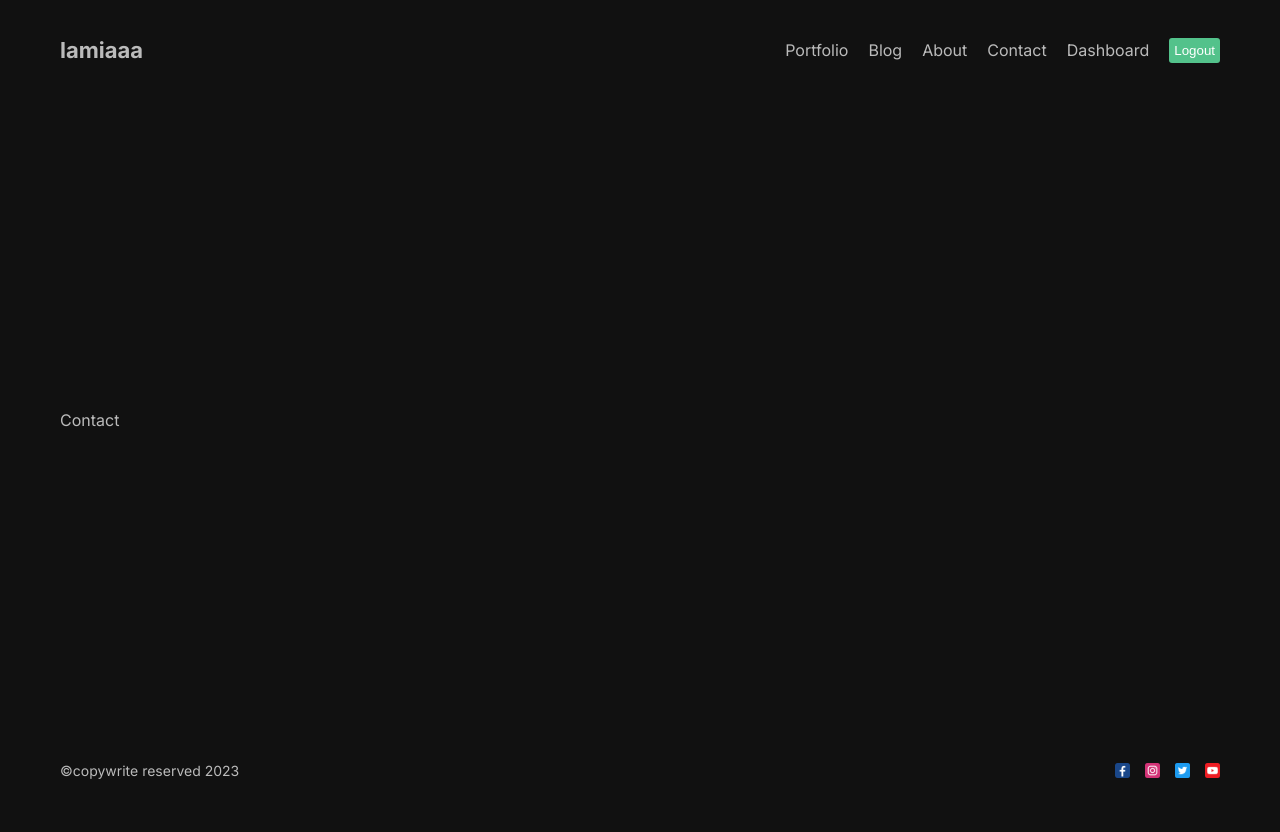
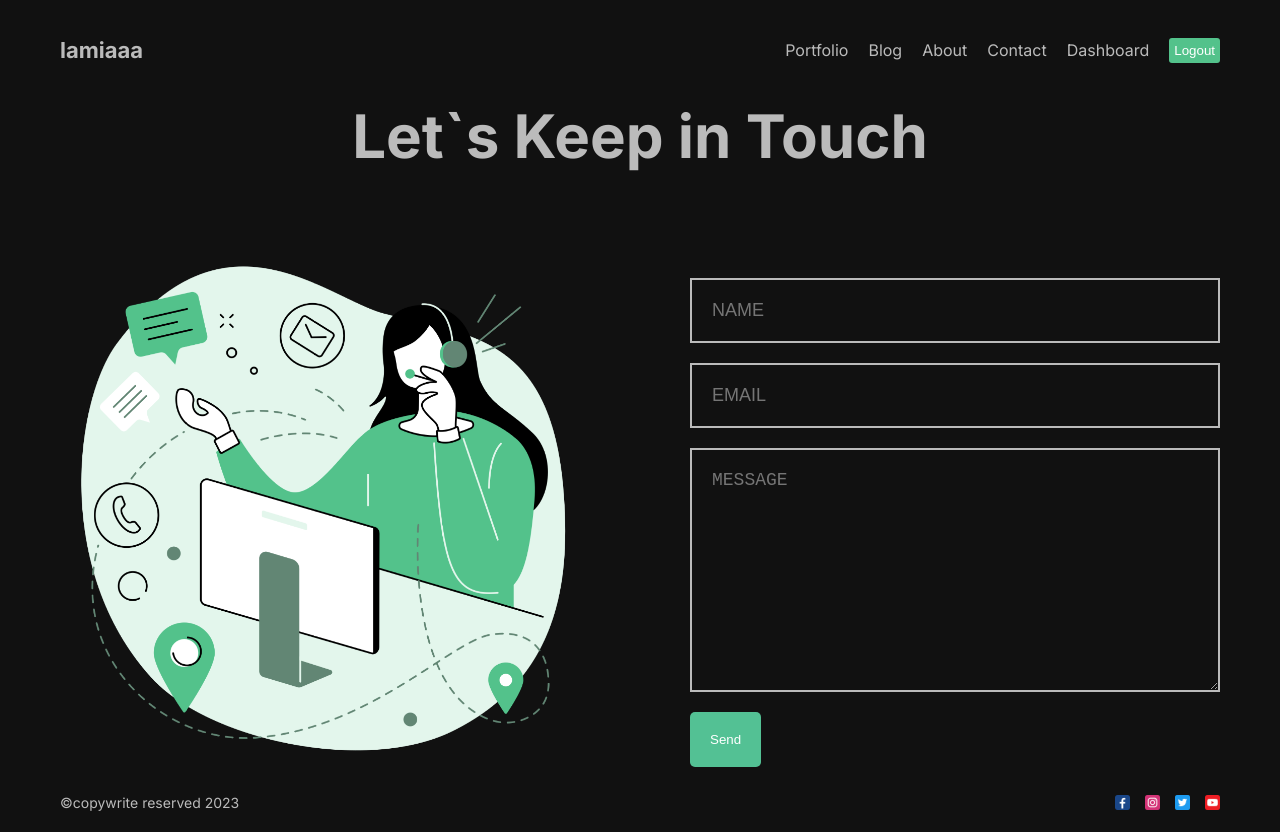
Before and after one commit to zohaibwebdev/Next-Project-work, a Next.js app: page /contact in a window 1280 px wide. Before the commit the page ends 800 px from the top, so only its background shows below. Built offline with nearby package versions, Linux system fonts and the light colour scheme.

Commit message:
contact page done

```diff
--- a/src/app/contact/page.jsx
+++ b/src/app/contact/page.jsx
@@ -1,7 +1,34 @@
 import React from "react";
-
+import styles from "./page.module.css";
+import Image from "next/image";
+import Button from "@/components/Button/Button";
 const Contact = () => {
-  return <div>Contact</div>;
+  return (
+    <div className={styles.container}>
+      <h1 className={styles.title}>Let`s Keep in Touch</h1>
+      <div className={styles.content}>
+        <div className={styles.imgContainer}>
+          <Image
+            src="/contact.png"
+            alt="contact"
+            fill={true}
+            className={styles.image}
+          />
+        </div>
+        <form className={styles.form}>
+          <input type="text" placeholder="name" className={styles.input} />
+          <input type="text" placeholder="email" className={styles.input} />
+          <textarea
+            placeholder="message"
+            className={styles.textArea}
+            cols="30"
+            rows="10"
+          ></textarea>
+          <Button url="#" text="Send" />
+        </form>
+      </div>
+    </div>
+  );
 };
 
 export default Contact;
--- a/src/app/contact/page.module.css
+++ b/src/app/contact/page.module.css
@@ -0,0 +1,49 @@
+.container {
+}
+.title {
+  font-size: 60px;
+  text-align: center;
+  margin-bottom: 100px;
+}
+.content {
+  display: flex;
+  align-items: center;
+  gap: 100px;
+}
+.imgContainer {
+  flex: 1;
+  height: 500px;
+  position: relative;
+}
+.image {
+  object-fit: contain;
+  animation: move 3s infinite ease alternate;
+}
+@keyframes move {
+  from {
+    transform: translateY(-15px);
+  }
+  to {
+    transform: translateY(0px) scale(1.03);
+  }
+}
+.form {
+  flex: 1;
+  display: flex;
+  flex-direction: column;
+  gap: 20px;
+}
+.input,
+.textArea {
+  padding: 20px;
+  background-color: transparent;
+  border: none;
+  outline: none;
+  border: 2px solid #bbb;
+  color: #bbb;
+  font-size: 18px;
+}
+.input::placeholder,
+.textArea::placeholder {
+  text-transform: uppercase;
+}
--- a/src/app/page.module.css
+++ b/src/app/page.module.css
@@ -6,7 +6,16 @@
 .image {
   height: 500px;
   width: 100%;
-  object-fit: cover;
+  object-fit: contain;
+  animation: move 3s infinite ease alternate;
+}
+@keyframes move {
+  from {
+    transform: translateY(-10px);
+  }
+  to {
+    transform: translateY(10px);
+  }
 }
 .item {
   flex: 1;
```
